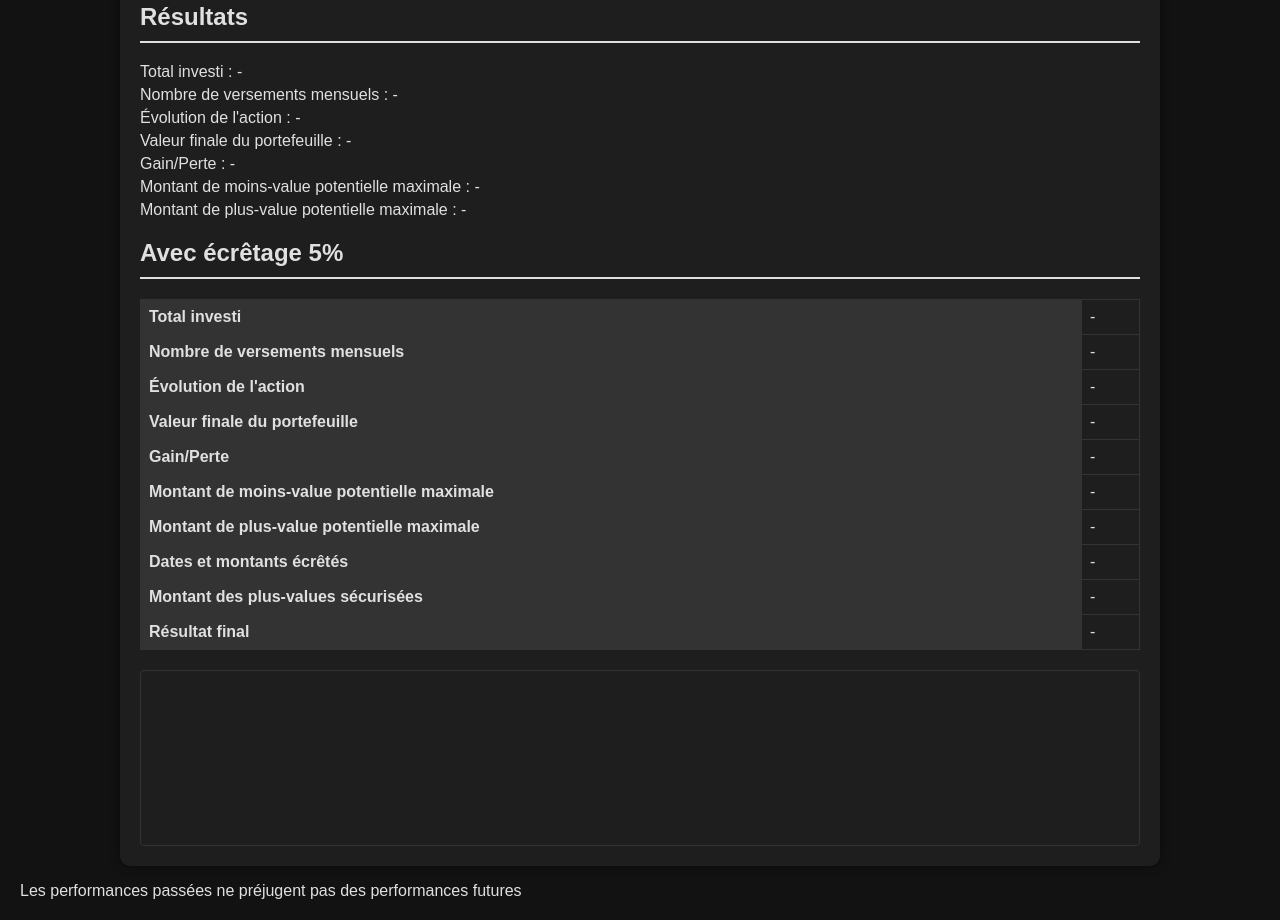
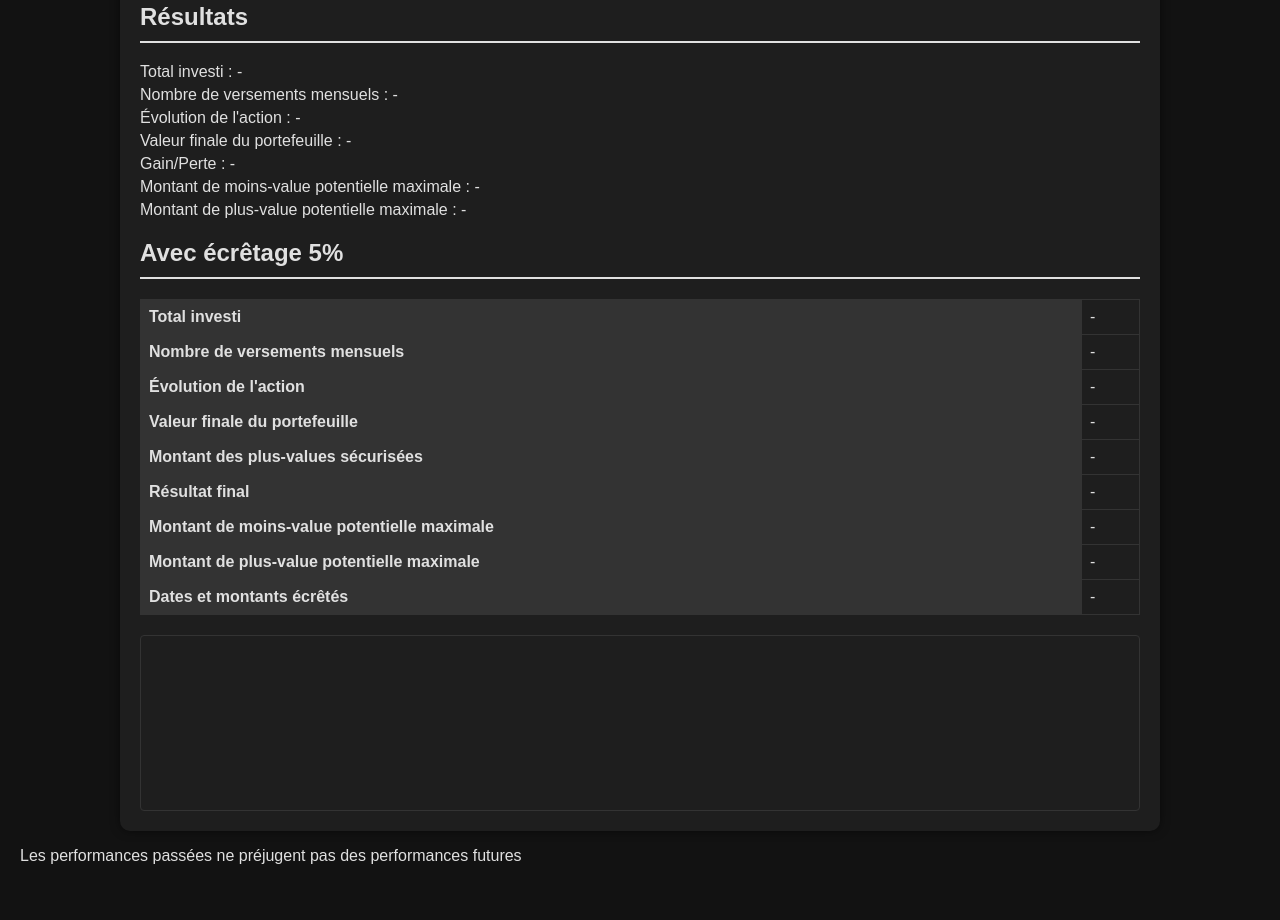
Before and after one commit to fox-velocity/fox-velocity.github.io, a plain HTML site: page index.html in a window 1280 px wide. Shown: the part 675-1595 px from the top of the page. After the commit the page ends 1560 px from the top, so only its background shows below. Drawn offline with nearby package versions, Linux system fonts and the light colour scheme.

Commit message:
tableau ecretage

```diff
--- a/index.html
+++ b/index.html
@@ -218,9 +218,13 @@
                         <th>Valeur finale du portefeuille</th>
                         <td id="cappedFinalPortfolioValue">-</td>
                     </tr>
+                     <tr>
+                        <th>Montant des plus-values sécurisées</th>
+                        <td id="cappedSecuredGains">-</td>
+                    </tr>
                     <tr>
-                        <th>Gain/Perte</th>
-                        <td id="cappedFinalGainLossPercentage">-</td>
+                        <th>Résultat final</th>
+                        <td id="cappedFinalResult">-</td>
                     </tr>
                     <tr>
                         <th>Montant de moins-value potentielle maximale</th>
@@ -234,14 +238,7 @@
                         <th>Dates et montants écrêtés</th>
                         <td id="cappedDatesAndAmounts">-</td>
                     </tr>
-                    <tr>
-                        <th>Montant des plus-values sécurisées</th>
-                        <td id="cappedSecuredGains">-</td>
-                    </tr>
-                    <tr>
-                        <th>Résultat final</th>
-                        <td id="cappedFinalResult">-</td>
-                    </tr>
+
                 </table>
             </div>
         </div>
```
